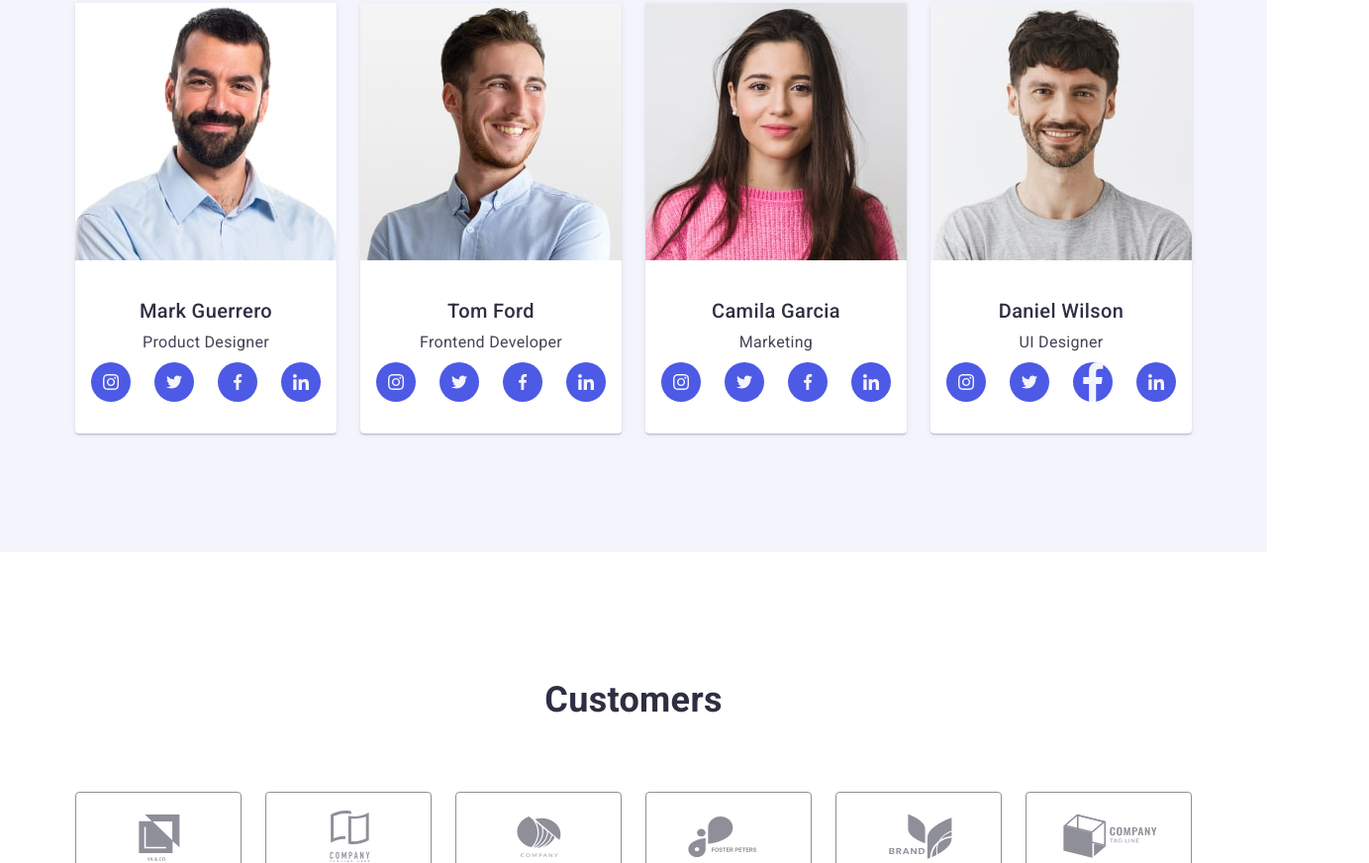
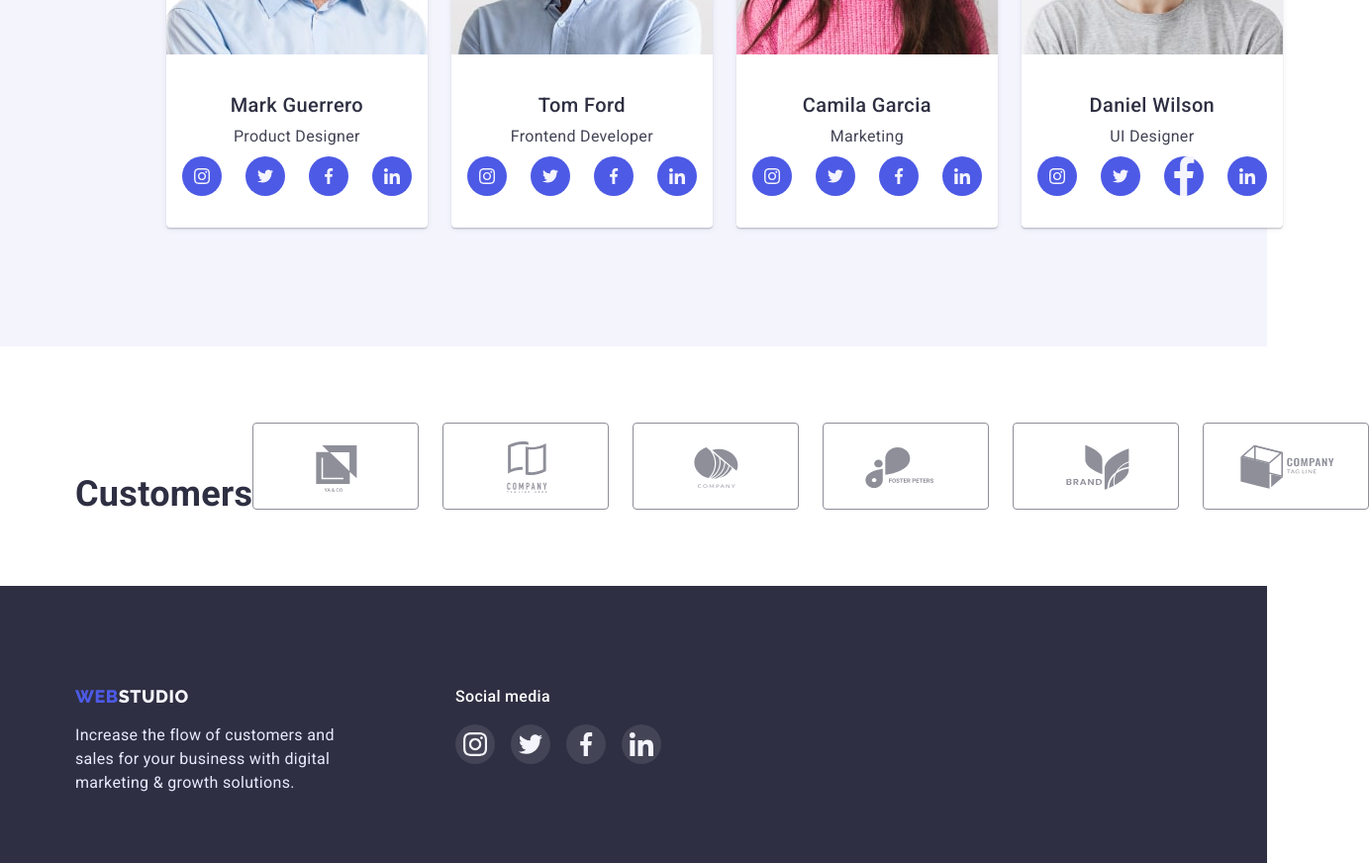
Before and after one commit to JuliaRedko/goit-homework-04, a plain HTML site: page index.html in a window 1280 px wide. Shown: the part 1928-2800 px from the top of the page at 99% size, 1383 px wide, since content can reach past the window. Drawn offline with nearby package versions, Linux system fonts and the light colour scheme.

Commit message:
Html,css style

```diff
--- a/css/stayle.css
+++ b/css/stayle.css
@@ -63,6 +63,9 @@ body {
     background-color: var(--white-text-color);
     border-bottom: 1px solid var(--cornflawer-color);
     padding: 24px 0;
+    box-shadow: 0px 2px 1px rgba(46, 47, 66, 0.08),
+     0px 1px 1px rgba(46, 47, 66, 0.16),
+      0px 1px 6px rgba(46, 47, 66, 0.08);
 }
 
 .header .conteiner {
@@ -201,7 +204,6 @@ body {
 }
 
 .feature-icon {
-    width: 264px;
     height: 112px;
     background-color: var(--cloud-color);
     display: flex;
@@ -233,6 +235,7 @@ body {
 
 .feature > .feature-list {
     flex-basis: calc(100% / 4);
+    padding-bottom: 120px;
 }
 
 .feature .subtitle {
@@ -367,7 +370,11 @@ body {
     justify-content: center;
     align-items: center;
     gap: var(--basic-gap);
-    padding-bottom: 120px;
+
+
+        flex-direction: row;
+
+        padding: 0px;
 }
 
 .customers-logo {
@@ -404,7 +411,7 @@ body {
 .conteiner-footer-logo {
     padding-top: 100px;
     padding-bottom: 100px;
-    padding-left: 156px;
+
 }
 
 .footer-container {
@@ -439,7 +446,6 @@ body {
     width: 208px;
     height: 80px;
     padding-top: 100px;
-    padding-bottom: 130px;
     margin-left: 120px;
 }
 
@@ -569,5 +575,5 @@ box-shadow: 0px 1px 6px rgba(46, 47, 66, 0.08), 0px 1px 1px rgba(46, 47, 66, 0.1
 }
 
 .card-text .text {
-    fill: var(--body-text-color);
+    color: var(--body-text-color);
 }
--- a/index.html
+++ b/index.html
@@ -12,7 +12,7 @@
         rel="stylesheet">
         <link rel="stylesheet" href="./css/stayle.css">
     </head>
-    <body>
+    <bod24
        <header class="header">
         <div class="conteiner">
         <nav class="header-menu">
@@ -60,7 +60,7 @@
             <li class="feature-list">
                <div class="feature-icon">
                  <svg class="feature-icom-list" width="64" height="64">
-                   <use href="/images/symbol-defs.svg#icon-clock"></use>
+                   <use href="./images/symbol-defs.svg#icon-clock"></use>
                  </svg></div>
                 <h3 class="subtitle">Punctuality</h3>
                   <p class="text">Bring the key message to the brand's audience for the best price within the shortest possible time.</p>
@@ -68,7 +68,7 @@
             <li class="feature-list">
                <div class="feature-icon">
                 <svg class="feature-icom-list"  width="64" height="64">
-                   <use href="/images/symbol-defs.svg#icon-vector"></use>
+                   <use href="./images/symbol-defs.svg#icon-vector"></use>
                  </svg></div>
                 <h3 class="subtitle">Diligence</h3>
                   <p class="text">Research and confirm brands that present the strongest digital growth opportunities and minimize risk.</p>
@@ -76,7 +76,7 @@
             <li class="feature-list">
                <div class="feature-icon">
                 <svg class="feature-icom-list"  width="64" height="64">
-                   <use href="/images/symbol-defs.svg#icon-astronaut"></use>
+                   <use href="./images/symbol-defs.svg#icon-astronaut"></use>
                  </svg></div>
                 <h3 class="subtitle">Technologies</h3>
                   <p class="text">Design practice focused on digital experiences. We bring forth a deep passion for problem-solving.</p>
@@ -346,28 +346,28 @@
           <ul class="social-list-footer list">
             <li class="social-footer-item">
                 <a href="" class="social-footer-link">
-                    <svg class="social-footer-icon" width="16" height="16">
+                    <svg class="social-footer-icon" width="24" height="24">
                         <use href="./images/symbol-defs.svg#icon-instagram"></use>
                     </svg>
                 </a>
             </li>
             <li class="social-footer-item">
                 <a href="" class="social-footer-link">
-                    <svg class="social-footer-icon" width="16" height="16">
+                    <svg class="social-footer-icon" width="24" height="24">
                         <use href="./images/symbol-defs.svg#icon-twitter"></use>
                     </svg>
                 </a>
             </li>
             <li class="social-footer-item">
                 <a href="" class="social-footer-link">
-                    <svg class="social-footer-icon" width="16" height="16">
+                    <svg class="social-footer-icon" width="24" height="24">
                         <use href="./images/symbol-defs.svg#icon-facebook"></use>
                     </svg>
                 </a>
             </li>
             <li class="social-footer-item">
                 <a href="" class="social-footer-link">
-                    <svg class="social-footer-icon" width="16" height="16">
+                    <svg class="social-footer-icon" width="24" height="24">
                         <use href="./images/symbol-defs.svg#icon-linkedin"></use>
                     </svg>
                 </a>
```
